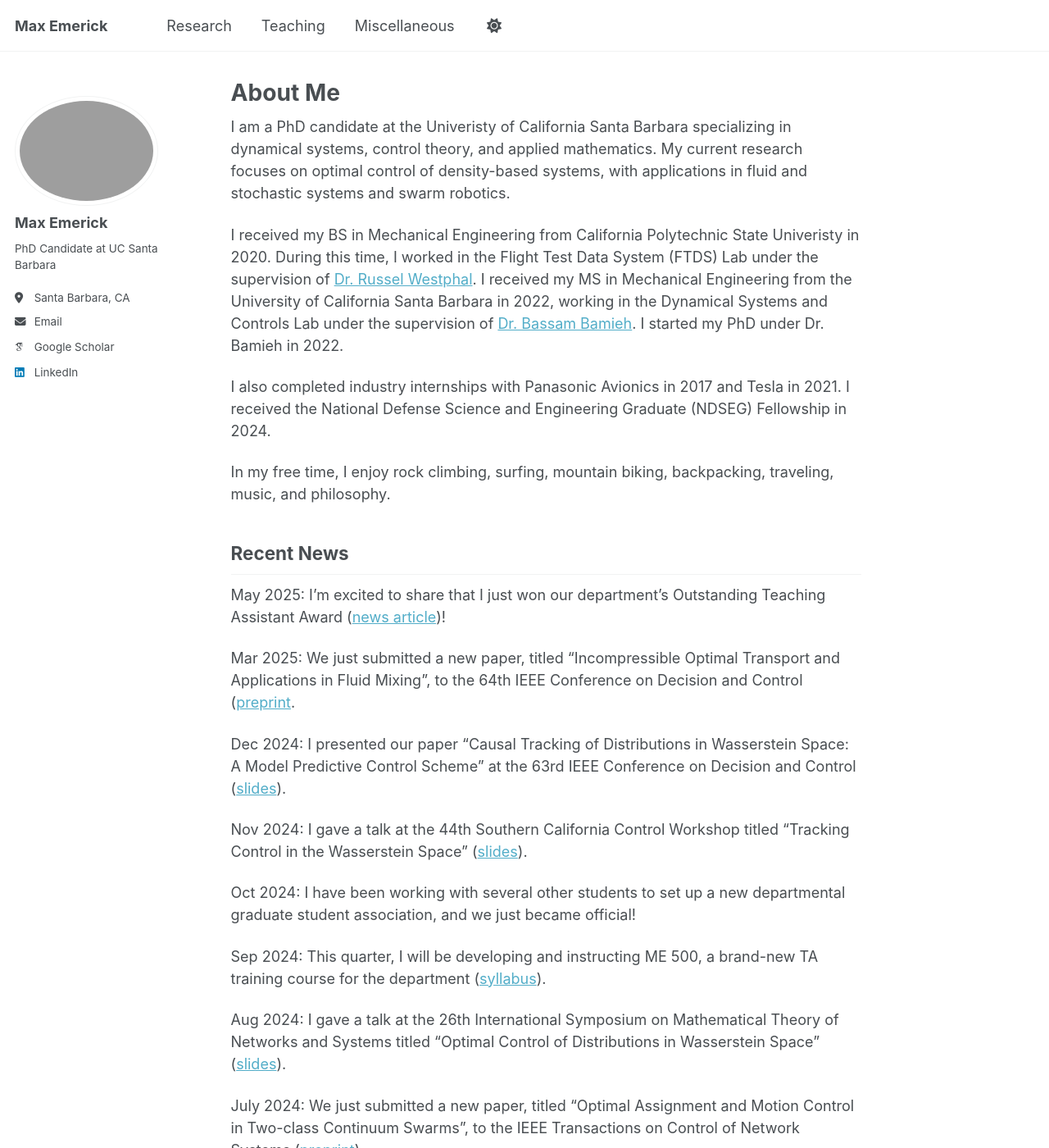
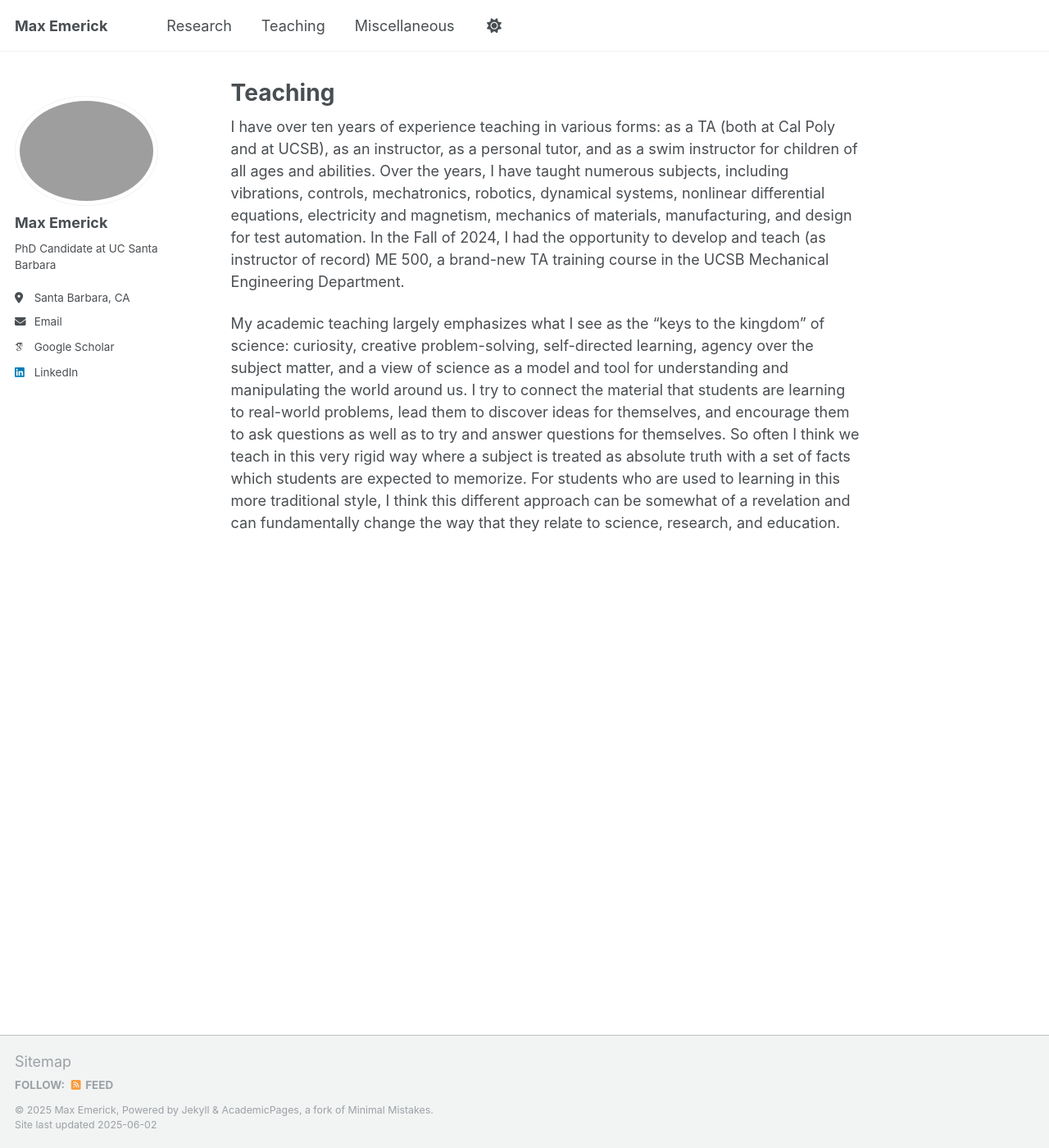
Before and after one commit to maxemerick/maxemerick.github.io, a Jekyll site: the page built from _pages/teaching.md, in a window 1280 px wide and 1400 px high. Shown: the whole window at 82% size. Built offline with Jekyll 4.4.1, drawn with Linux system fonts in a browser that asks for light colours; some web fonts are replaced; some of the changed text lies outside the part shown.

Commit message:
Update teaching.md

```diff
--- a/_pages/teaching.md
+++ b/_pages/teaching.md
@@ -1,56 +1,12 @@
 ---
 permalink: /
-title: "About Me"
+title: "Teaching"
 author_profile: true
 redirect_from:
-  - /about/
-  - /about.html
+  - /teaching/
+  - /teaching.html
 ---
 
-I am a PhD candidate at the Univeristy of California Santa Barbara specializing in dynamical systems, control theory, and applied mathematics. My current research focuses on optimal control of density-based systems, with applications in fluid and stochastic systems and swarm robotics.
+I have over ten years of experience teaching in various forms: as a TA (both at Cal Poly and at UCSB), as an instructor, as a personal tutor, and as a swim instructor for children of all ages and abilities. Over the years, I have taught numerous subjects, including vibrations, controls, mechatronics, robotics, dynamical systems, nonlinear differential equations, electricity and magnetism, mechanics of materials, manufacturing, and design for test automation. In the Fall of 2024, I had the opportunity to develop and teach (as instructor of record) ME 500, a brand-new TA training course in the UCSB Mechanical Engineering Department.
 
-I received my BS in Mechanical Engineering from California Polytechnic State Univeristy in 2020. During this time, I worked in the Flight Test Data System (FTDS) Lab under the supervision of [Dr. Russel Westphal](https://me.calpoly.edu/faculty/rvwestph/). I received my MS in Mechanical Engineering from the University of California Santa Barbara in 2022, working in the Dynamical Systems and Controls Lab under the supervision of [Dr. Bassam Bamieh](https://sites.engineering.ucsb.edu/~bamieh/). I started my PhD under Dr. Bamieh in 2022.
-
-I also completed industry internships with Panasonic Avionics in 2017 and Tesla in 2021. I received the National Defense Science and Engineering Graduate (NDSEG) Fellowship in 2024.
-
-In my free time, I enjoy rock climbing, surfing, mountain biking, backpacking, traveling, music, and philosophy.
-
-
-
-Recent News
-------
-May 2025: I'm excited to share that I just won our department's Outstanding Teaching Assistant Award ([news article](link))!
-
-Mar 2025: We just submitted a new paper, titled "Incompressible Optimal Transport and Applications in Fluid Mixing", to the 64th IEEE Conference on Decision and Control ([preprint](https://arxiv.org/abs/2504.01109).
-
-Dec 2024: I presented our paper "Causal Tracking of Distributions in Wasserstein Space: A Model Predictive Control Scheme" at the 63rd IEEE Conference on Decision and Control ([slides](../files/CDC_24_slides.pdf)).
-
-Nov 2024: I gave a talk at the 44th Southern California Control Workshop titled "Tracking Control in the Wasserstein Space" ([slides](../files/SCC_F24.pdf)).
-
-Oct 2024: I have been working with several other students to set up a new departmental graduate student association, and we just became official!
-
-Sep 2024: This quarter, I will be developing and instructing ME 500, a brand-new TA training course for the department ([syllabus](../files/ME_500_Syllabus.pdf)).
-
-Aug 2024: I gave a talk at the 26th International Symposium on Mathematical Theory of Networks and Systems titled "Optimal Control of Distributions in Wasserstein Space" ([slides](../files/MTNS_slides.pdf)).
-
-July 2024: We just submitted a new paper, titled "Optimal Assignment and Motion Control in Two-class Continuum Swarms", to the IEEE Transactions on Control of Network Systems ([preprint](https://arxiv.org/abs/2407.18159)).
-
-Jun 2024: I'm excited to announce that I have just been awarded the National Defense Science and Engineering Graduate (NDSEG) Fellowship!
-
-Mar 2024: We just submitted a new paper, titled "Causal Tracking of Distributions in Wasserstein Space: A Model-Predictive Control Scheme", to the 63rd IEEE Conference on Decision and Control ([preprint](https://arxiv.org/abs/2403.15702)).
-
-Mar 2024: I'm excited to announce that I just passed my candidacy exam and advanced to candidate status!
-
-Dec 2023: I presented our paper "Continuum Swarm Tracking Control: A Geometric Perspective in Wasserstein Space" at the 62nd IEEE Conference on Decision and Control ([slides](../files/CDC_23_slides.pdf)). The [paper](https://ieeexplore.ieee.org/abstract/document/10384000) won an Outstanding Student Paper Award at the conference.
-
-Oct 2023: I'm excited to share that I just won our department's Best Teaching Assistant Award!
-
-Apr 2023: I just accepted the position of Lead Teaching Assistant for the UCSB Mechanical Engineering Department. In this role, I will be helping develop and administer a new TA training program for our graduate students.
-
-Mar 2023: We just submitted a new paper, titled "Continuum Swarm Tracking Control: A Geometric Perspective in Wasserstein Space" to the 62nd IEEE Conference on Decision and Control ([preprint](https://arxiv.org/abs/2303.15638)).
-
-Sep 2022: I just graduated with my MS in Mechanical Engineering from the University of California Santa Barbara and will be continuing on to do my PhD in the same lab.
-
-July 2022: I presented our paper "Optimal Combined Motion and Assignments with Continuum Models" at the 9th IFAC Conference on Networked Systems ([slides](../files/NECSYS_slides.pdf),[recording](https://video.ethz.ch/events/2022/necsys/0aaec48f-46e8-423c-b84b-69c6fbf37f81.html)). The [paper](https://www.sciencedirect.com/science/article/pii/S240589632200636X) won the IFAC Young Author Award (best student paper) at the conference.
-
-Feb 2022: I just submitted my first paper, titled "Optimal Combined Motion and Assignments with Continuum Models", to the 9th IFAC Conference on Networked Systems.
+My academic teaching largely emphasizes what I see as the “keys to the kingdom” of science: curiosity, creative problem-solving, self-directed learning, agency over the subject matter, and a view of science as a model and tool for understanding and manipulating the world around us. I try to connect the material that students are learning to real-world problems, lead them to discover ideas for themselves, and encourage them to ask questions as well as to try and answer questions for themselves. So often I think we teach in this very rigid way where a subject is treated as absolute truth with a set of facts which students are expected to memorize. For students who are used to learning in this more traditional style, I think this different approach can be somewhat of a revelation and can fundamentally change the way that they relate to science, research, and education.
```
